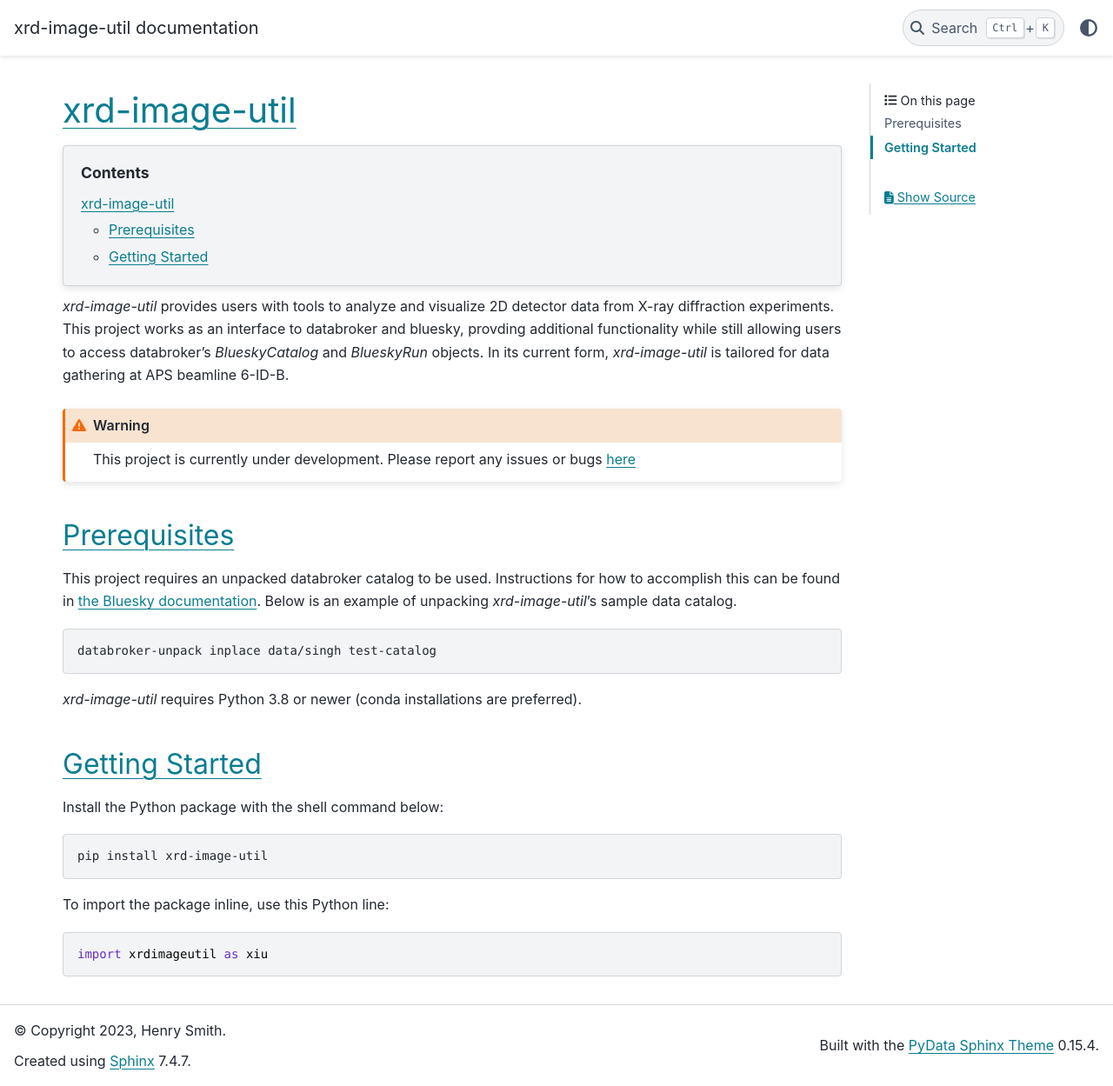
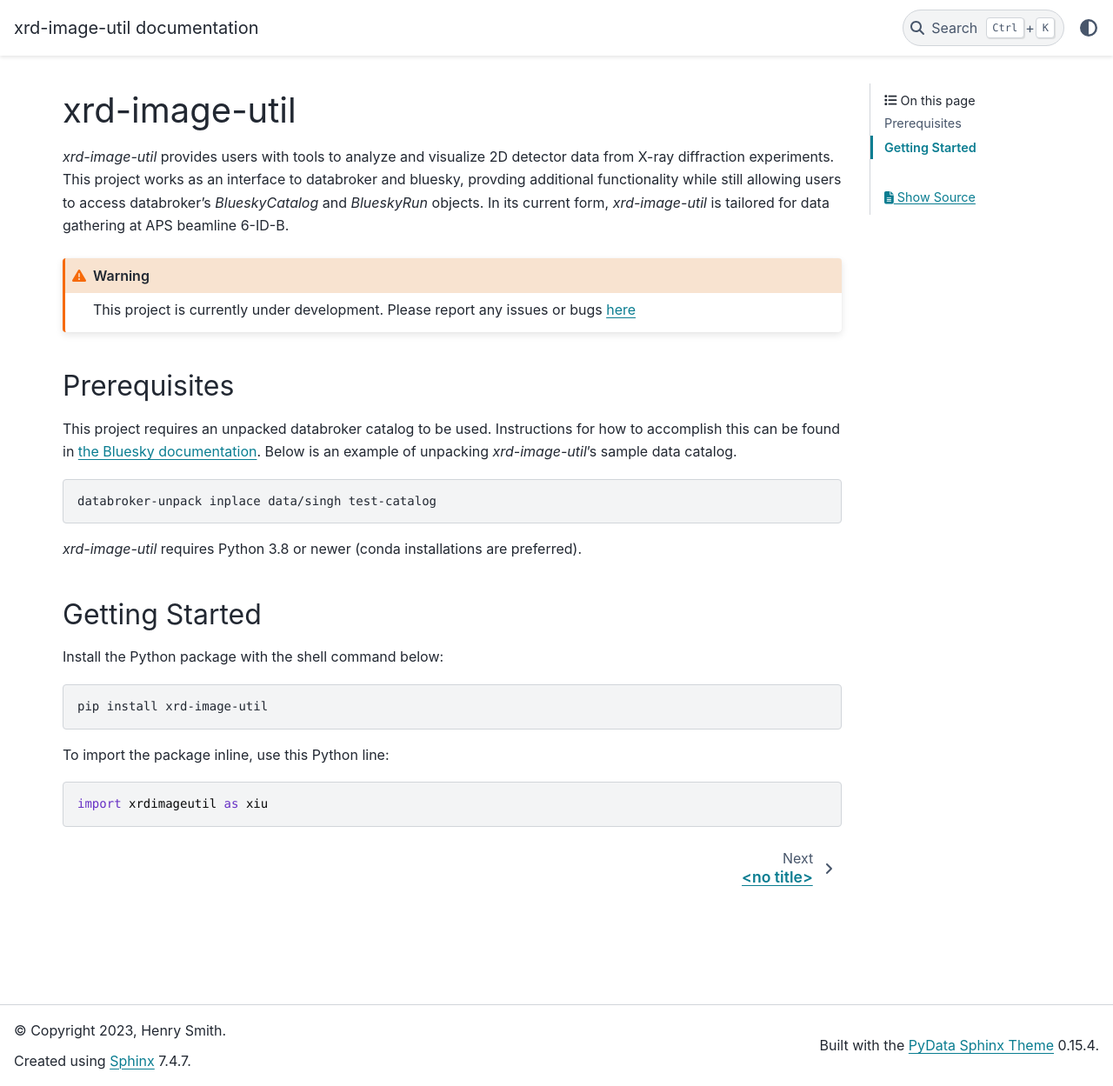
Before and after one commit to pecomyint/xrd-image-util, a Sphinx documentation site: the page built from docs/index.rst, in a window 1280 px wide and 1249 px high. Shown: the whole window at 87% size. Built offline with Sphinx 7.4.7 and the PyData theme 0.15.4, drawn with Linux system fonts in a browser that asks for light colours; some of the changed lines change nothing that is shown.

Commit message:
Add skeleton for intro tutorial page

```diff
--- a/docs/index.rst
+++ b/docs/index.rst
@@ -2,8 +2,10 @@
 xrd-image-util
 ==============
 
-.. contents::
-   :depth: 2
+.. toctree::
+   :maxdepth: 2
+
+   getting_started
 
 `xrd-image-util` provides users with tools to analyze and visualize 2D detector data from X-ray diffraction experiments.
 This project works as an interface to databroker and bluesky, provding additional functionality while still
```
Also changed, not shown: docs/getting_started.rst (added).
